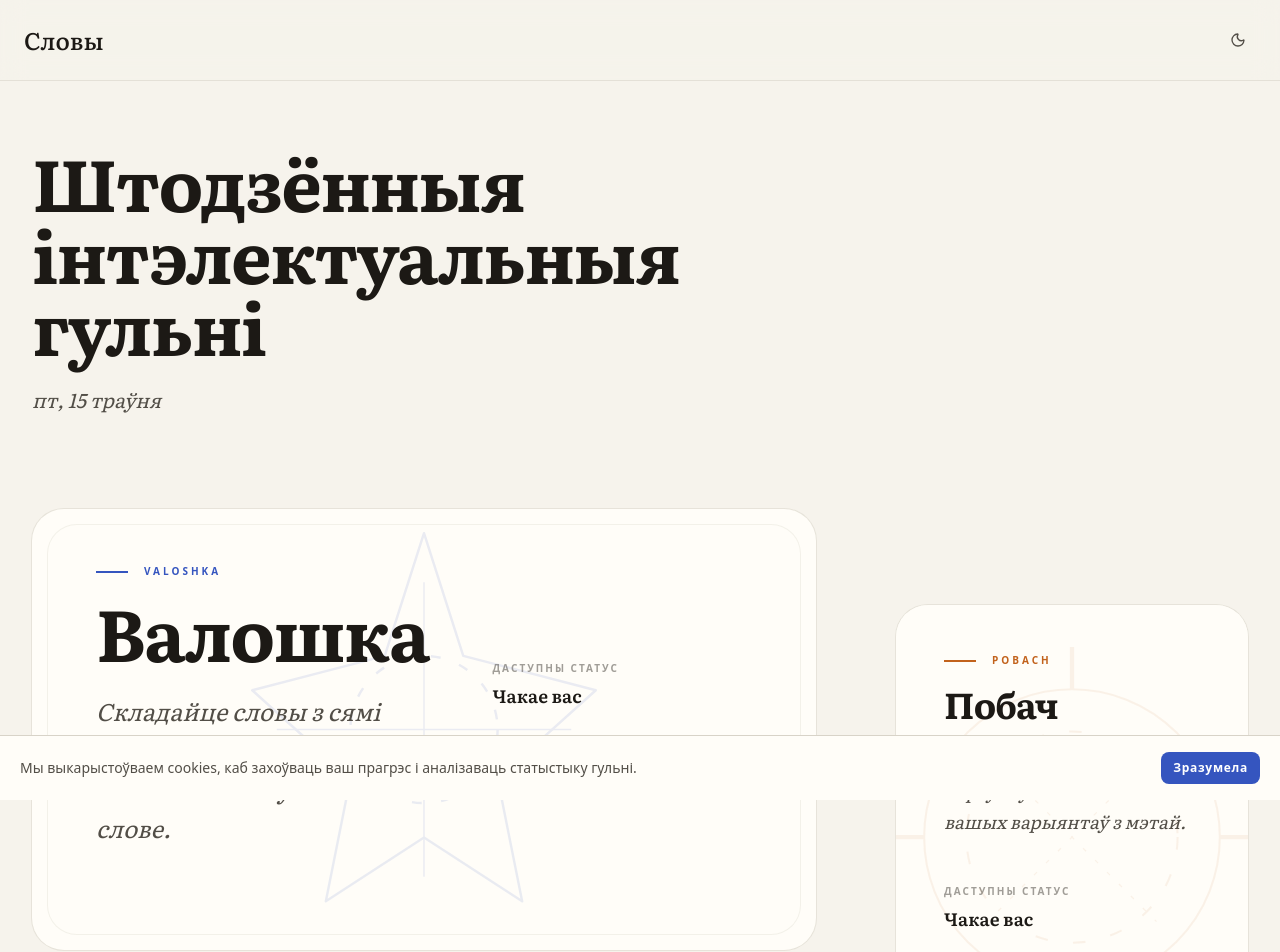
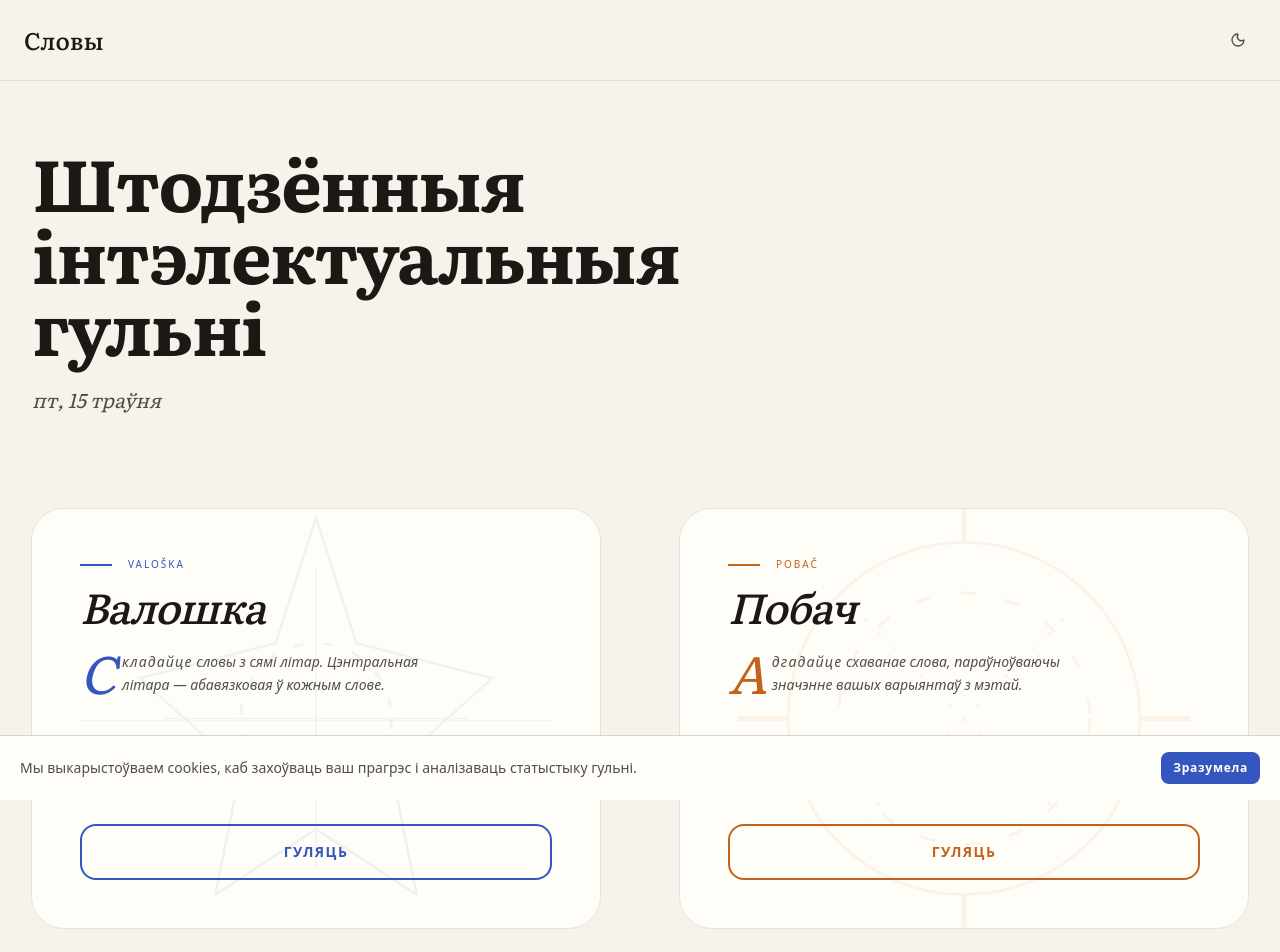
Before and after one commit to alesdrobysh/slovy.games, a Next.js app: page / in a window 1280 px wide. Shown: the top 952 px of the page. Built offline with nearby package versions, Linux system fonts and the light colour scheme; a web font is replaced by a local one.

Commit message:
feat: enhance GameCard component with status handling and update related stories; refactor layout and styles across various components

```diff
--- a/next.config.ts
+++ b/next.config.ts
@@ -4,6 +4,7 @@ const nextConfig: NextConfig = {
 	reactCompiler: true,
 	transpilePackages: ["belmorph"],
 	skipTrailingSlashRedirect: true,
+
 	async rewrites() {
 		return [
 			{
--- a/src/app/page.tsx
+++ b/src/app/page.tsx
@@ -47,23 +47,13 @@ export default function HubPage() {
 			>
 				{games.map((game, i) => {
 					const status = hub.statuses.get(game.id);
-					const isFirst = i === 0;
 					return (
-						<div
-							key={game.id}
-							className={`${
-								isFirst
-									? "lg:col-span-8 lg:aspect-video"
-									: "lg:col-span-4 lg:mt-24"
-							}`}
-						>
+						<div key={game.id} className="lg:col-span-6">
 							<GameCard
 								game={game}
-								hasPlayedToday={status?.hasPlayedToday ?? false}
+								status={status?.status ?? "not_started"}
 								progressText={status?.progressText}
-								ctaLabel={status?.ctaLabel}
 								delay={i * 150}
-								featured={isFirst}
 							/>
 						</div>
 					);
--- a/src/games/pobach/lib/stats.ts
+++ b/src/games/pobach/lib/stats.ts
@@ -83,7 +83,7 @@ export function calculateDistribution(
 function pluralizeDays(count: number): string {
 	const pr = new Intl.PluralRules("be-BY");
 	const rule = pr.select(count);
-	const forms = {
+	const forms: Record<string, string> = {
 		one: "дзень",
 		few: "дні",
 		many: "дзён",
--- a/src/games/pobach/lib/utils.ts
+++ b/src/games/pobach/lib/utils.ts
@@ -5,7 +5,7 @@ const pr = new Intl.PluralRules("be-BY");
  */
 export function pluralizeForm(
 	count: number,
-	forms: { one: string; few: string; many: string }
+	forms: Record<string, string>
 ): string {
 	const rule = pr.select(count);
 	return forms[rule] || forms.many;
--- a/src/shared/components/GameCard.tsx
+++ b/src/shared/components/GameCard.tsx
@@ -2,21 +2,28 @@
 
 import Link from "next/link";
 import type { GameInfo } from "@/shared/types";
+import { Typography } from "@/shared/components/ui/Typography";
+
+export type GameCardStatus = "not_started" | "in_progress" | "won" | "given_up";
+
+const CTA_LABEL: Record<GameCardStatus, string> = {
+	not_started: "Гуляць",
+	in_progress: "Працягнуць",
+	won: "Вынік",
+	given_up: "Вынік",
+};
 
 interface GameCardProps {
 	game: GameInfo;
-	hasPlayedToday: boolean;
+	status: GameCardStatus;
 	progressText?: string;
-	ctaLabel?: string;
 	delay?: number;
-	featured?: boolean;
 }
 
-function GameIllustration({ gameId, className, featured }: { gameId: string; className?: string; featured?: boolean }) {
-	const opacityClass = featured ? "opacity-10 dark:opacity-20" : "opacity-[0.07] dark:opacity-[0.15]";
+function GameIllustration({ gameId, className }: { gameId: string; className?: string }) {
 	if (gameId === "valoshka") {
 		return (
-			<svg viewBox="0 0 100 100" className={`${className} ${opacityClass}`} fill="none" xmlns="http://www.w3.org/2000/svg">
+			<svg viewBox="0 0 100 100" className={`${className} opacity-[0.07] dark:opacity-[0.15]`} fill="none" xmlns="http://www.w3.org/2000/svg">
 				<path d="M50 10 L58 35 L85 42 L65 60 L70 85 L50 72 L30 85 L35 60 L15 42 L42 35 Z" stroke="currentColor" strokeWidth="0.5" strokeLinejoin="round" className="text-valoshka" />
 				<circle cx="50" cy="50" r="15" stroke="currentColor" strokeWidth="0.5" strokeDasharray="2 4" className="text-valoshka" />
 				<path d="M50 20 V80 M20 50 H80" stroke="currentColor" strokeWidth="0.3" className="text-valoshka" />
@@ -25,7 +32,7 @@ function GameIllustration({ gameId, className, featured }: { gameId: string; cla
 	}
 	if (gameId === "pobach") {
 		return (
-			<svg viewBox="0 0 100 100" className={`${className} ${opacityClass}`} fill="none" xmlns="http://www.w3.org/2000/svg">
+			<svg viewBox="0 0 100 100" className={`${className} opacity-[0.07] dark:opacity-[0.15]`} fill="none" xmlns="http://www.w3.org/2000/svg">
 				<circle cx="50" cy="50" r="35" stroke="currentColor" strokeWidth="0.5" className="text-pobach" />
 				<circle cx="50" cy="50" r="25" stroke="currentColor" strokeWidth="0.5" strokeDasharray="3 6" className="text-pobach" />
 				<path d="M50 5 L50 15 M95 50 L85 50 M50 95 L50 85 M5 50 L15 50" stroke="currentColor" strokeWidth="1" className="text-pobach" />
@@ -38,73 +45,77 @@ function GameIllustration({ gameId, className, featured }: { gameId: string; cla
 
 export function GameCard({
 	game,
-	hasPlayedToday,
-	progressText,
-	ctaLabel = "Гуляць",
+	status,
+	progressText = "Чакае вас",
 	delay = 0,
-	featured = false,
 }: GameCardProps) {
-	const isCompleted = ctaLabel === "Вынік";
+	const isCompleted = status === "won" || status === "given_up";
+	const ctaLabel = CTA_LABEL[status];
 	const isPobach = game.id === "pobach";
 	const accentBg = isPobach ? "bg-pobach" : "bg-valoshka";
 	const accentText = isPobach ? "text-pobach" : "text-valoshka";
-	const accentSoft = isPobach ? "bg-pobach-soft" : "bg-valoshka-soft";
 
 	return (
 		<Link
 			href={game.path}
-			className={`group relative flex flex-col bg-card ring-1 ring-rule/50 rounded-[2rem] overflow-hidden transition-all duration-500 hover:shadow-2xl hover:shadow-ink/10 hover:ring-ink/30 focus-visible:outline-none focus-visible:ring-2 focus-visible:ring-valoshka/30 focus-visible:ring-offset-4 focus-visible:ring-offset-paper animate-fade-in-up no-underline h-full ${
-				featured ? "sm:p-4" : ""
-			}`}
+			className="group relative flex flex-col bg-card ring-1 ring-rule/50 rounded-4xl overflow-hidden transition-all duration-500 hover:shadow-2xl hover:shadow-ink/10 hover:ring-ink/30 focus-visible:outline-none focus-visible:ring-2 focus-visible:ring-valoshka/30 focus-visible:ring-offset-4 focus-visible:ring-offset-paper animate-fade-in-up no-underline h-full"
 			style={{ animationDelay: `${delay}ms` }}
 		>
 			<div className="absolute inset-0 bg-paper/30 opacity-0 group-hover:opacity-100 transition-opacity duration-500" />
 
-			<div className={`relative flex flex-col h-full bg-card ring-1 ring-rule/30 rounded-[1.8rem] overflow-hidden transition-transform duration-500 group-hover:scale-[0.99]`}>
+			<div className="relative flex flex-col h-full bg-card ring-1 ring-rule/30 rounded-3xl overflow-hidden transition-transform duration-500 group-hover:scale-[0.99]">
 				{/* Background Illustration */}
 				<div className="absolute top-1/2 left-1/2 -translate-x-1/2 -translate-y-1/2 w-full h-full pointer-events-none overflow-hidden">
-					<GameIllustration gameId={game.id} featured={featured} className={`w-[120%] h-[120%] absolute top-1/2 left-1/2 -translate-x-1/2 -translate-y-1/2 transform transition-all duration-[2000ms] ease-out group-hover:scale-110 group-hover:rotate-6`} />
+					<GameIllustration gameId={game.id} className="w-[120%] h-[120%] absolute top-1/2 left-1/2 -translate-x-1/2 -translate-y-1/2 transform transition-all duration-2000 ease-out group-hover:scale-110 group-hover:rotate-6" />
 				</div>
 
-				<div className={`p-8 sm:p-12 flex flex-col h-full relative z-10 ${featured ? "lg:flex-row lg:items-center lg:gap-16" : ""}`}>
-					<div className={featured ? "lg:flex-1" : ""}>
-						<div className="flex items-center gap-4 mb-4">
-							<span className={`w-8 h-[2px] ${accentBg}`} />
-							<span className={`text-[10px] uppercase tracking-[0.3em] font-bold ${accentText}`}>
-								{game.id}
-							</span>
+				<div className="p-inset-xl sm:p-inset-2xl flex flex-col h-full relative z-10">
+					<div className="flex-1 min-w-0 pb-inset-lg">
+						<div className="flex items-center gap-flow-lg mb-flow-lg">
+							<span className={`w-8 h-0.5 ${accentBg}`} />
+							<Typography variant="overline" as="span" className={accentText}>
+								{game.name}
+							</Typography>
 						</div>
 
-						<h2 className={`font-display font-bold tracking-tight text-ink mb-6 group-hover:text-ink transition-colors ${
-							featured ? "text-5xl sm:text-6xl lg:text-7xl" : "text-3xl sm:text-4xl"
-						}`}>
-							{game.nameBel}
-						</h2>
+						<div className="flex flex-col gap-inset-lg">
+							<Typography
+								variant="title"
+								as="h2"
+								className="text-ink group-hover:text-ink transition-colors"
+							>
+								{game.nameBel}
+							</Typography>
 
-						<p className={`text-ink-muted leading-relaxed mb-12 max-w-[45ch] font-display italic ${
-							featured ? "text-xl sm:text-2xl" : "text-base sm:text-lg"
-						}`}>
-							{game.description}
-						</p>
+							<Typography
+								variant="caption"
+								as="p"
+								dropCap
+								game={isPobach ? "pobach" : "valoshka"}
+								className="text-ink-muted max-w-[45ch] overflow-hidden"
+							>
+								{game.description}
+							</Typography>
+						</div>
 					</div>
 
-					<div className={`mt-auto ${featured ? "lg:mt-0 lg:w-72 lg:shrink-0" : ""}`}>
-						<div className="mb-8 flex items-center justify-between">
-							<div className="flex flex-col">
-								<span className="text-[10px] uppercase tracking-[0.2em] text-ink-soft mb-1.5 font-bold">
-									{hasPlayedToday ? "Ваш вынік" : "Даступны статус"}
-								</span>
-								<span className="font-display text-lg font-semibold text-ink">
-									{progressText || "Чакае вас"}
-								</span>
+					<div className="border-t border-rule/20 pt-inset-lg">
+						<div className="mb-inset-xl flex items-center justify-between">
+							<div className="flex flex-col gap-flow-sm">
+								<Typography variant="overline" as="span" className="text-ink-soft">
+									{isCompleted ? "Вынік" : "Статус"}
+								</Typography>
+								<Typography variant="body" as="span" className="text-ink">
+									{progressText}
+								</Typography>
 							</div>
 							{isCompleted && (
-								<span className={`w-3 h-3 rounded-full ${accentBg} shadow-[0_0_12px_rgba(0,0,0,0.1)] ${accentBg === "bg-valoshka" ? "shadow-valoshka/30" : "shadow-pobach/30"}`} />
+								<span className={`w-3 h-3 rounded-full ${accentBg} shadow-sm ${accentBg === "bg-valoshka" ? "shadow-valoshka/30" : "shadow-pobach/30"}`} />
 							)}
 						</div>
 
 						<span
-							className={`flex items-center justify-center w-full px-8 py-4 rounded-2xl text-sm font-bold tracking-widest uppercase transition-all duration-300 border-2 ${
+							className={`flex items-center justify-center w-full px-inset-xl py-flow-lg rounded-2xl text-sm font-bold tracking-widest uppercase transition-all duration-300 border-2 ${
 								isCompleted
 									? "bg-secondary/50 border-rule text-ink hover:bg-rule"
 									: `${isPobach ? "border-pobach text-pobach hover:bg-pobach hover:text-white" : "border-valoshka text-valoshka hover:bg-valoshka hover:text-white"}`
--- a/src/shared/components/ui/Typography.tsx
+++ b/src/shared/components/ui/Typography.tsx
@@ -2,6 +2,7 @@ import type { CSSProperties, ElementType, ReactNode } from 'react';
 
 export type TypographyVariant =
   | 'display'
+  | 'titleHero'
   | 'title'
   | 'heading'
   | 'overline'
@@ -24,6 +25,18 @@ const VARIANTS: Record<TypographyVariant, VariantConfig> = {
       fontStyle: 'italic',
       fontWeight: 400,
       fontSize: 'clamp(80px, 16vw, 140px)',
+      lineHeight: 0.9,
+      letterSpacing: '-0.03em',
+      margin: 0,
+    },
+  },
+  titleHero: {
+    tag: 'h2',
+    style: {
+      fontFamily: D,
+      fontStyle: 'italic',
+      fontWeight: 500,
+      fontSize: 'clamp(48px, 7vw, 72px)',
       lineHeight: 0.9,
       letterSpacing: '-0.03em',
       margin: 0,
@@ -128,9 +141,22 @@ export function Typography({
     .filter(Boolean)
     .join(' ') || undefined;
 
+  let content = children;
+  if (dropCap && typeof children === 'string') {
+    const spaceIdx = children.indexOf(' ');
+    if (spaceIdx !== -1) {
+      content = (
+        <>
+          <span className="drop-cap-first-word">{children.slice(0, spaceIdx)}</span>
+          {children.slice(spaceIdx)}
+        </>
+      );
+    }
+  }
+
   return (
     <Tag style={combinedStyle} className={classes} {...rest}>
-      {children}
+      {content}
     </Tag>
   );
 }
--- a/src/shared/components/ui/index.ts
+++ b/src/shared/components/ui/index.ts
@@ -8,7 +8,5 @@ export type { ModalProps } from "./Modal";
 export { Modal } from "./Modal";
 export type { StatCardProps } from "./StatCard";
 export { StatCard } from "./StatCard";
-export type { ToastProps } from "./Toast";
-export { Toast } from "./Toast";
 export type { TypographyProps, TypographyVariant } from "./Typography";
 export { Typography } from "./Typography";
--- a/src/shared/hooks/useHubState.ts
+++ b/src/shared/hooks/useHubState.ts
@@ -2,19 +2,16 @@
 
 import { useEffect, useState } from "react";
 import type { GameInfo } from "@/shared/types";
+import type { GameCardStatus } from "@/shared/components/GameCard";
 
 /** Per-game status extracted from localStorage */
 export interface GameHubStatus {
 	/** The game this status is for */
 	gameId: string;
-	/** User has completed today's puzzle */
-	hasPlayedToday: boolean;
-	/** User started but hasn't finished (only Pobach tracks this) */
-	isInProgress: boolean;
+	/** Game play state */
+	status: GameCardStatus;
 	/** Human-readable progress line, e.g. "12 слоў знойдзена" — empty if no progress */
 	progressText: string;
-	/** What the action button should say */
-	ctaLabel: string;
 }
 
 /** Aggregated hub state for both games */
@@ -223,43 +220,27 @@ function buildGameStatusFromRaw(
 	p: ReturnType<typeof getPobachStatus>
 ): GameHubStatus {
 	if (game.id === "valoshka") {
-		let progressText = "";
-		let ctaLabel = "Гуляць";
-
-		if (v.hasPlayedToday && v.foundWords > 0) {
-			progressText = `${v.foundWords} слоў знойдзена`;
-			ctaLabel = "Працягнуць";
-		}
-
+		const inProgress = v.hasPlayedToday && v.foundWords > 0;
 		return {
 			gameId: "valoshka",
-			hasPlayedToday: v.hasPlayedToday,
-			isInProgress: false,
-			progressText,
-			ctaLabel,
+			status: inProgress ? "in_progress" : "not_started",
+			progressText: inProgress ? `${v.foundWords} слоў знойдзена` : "Чакае вас",
 		};
 	}
 
 	// Pobach
+	let status: GameCardStatus = "not_started";
 	let progressText = "";
-	let ctaLabel = "Гуляць";
 
 	if (p.won) {
-		progressText =
-			p.attempts > 0 ? `Разгадана за ${p.attempts} спроб` : "Разгадана";
-		ctaLabel = "Вынік";
+		status = "won";
+		progressText = p.attempts > 0 ? `Разгадана за ${p.attempts} спроб` : "Разгадана";
 	} else if (p.isInProgress) {
-		progressText = p.guessCount > 0 ? `Здагадка №${p.guessCount + 1}` : "";
-		ctaLabel = "Працягнуць";
+		status = "in_progress";
+		progressText = p.guessCount > 0 ? `Знойдзена слова нумар  {p.guessCount + 1}` : "";
 	}
 
-	return {
-		gameId: "pobach",
-		hasPlayedToday: p.hasPlayedToday,
-		isInProgress: p.isInProgress,
-		progressText,
-		ctaLabel,
-	};
+	return { gameId: "pobach", status, progressText };
 }
 
 /** Read localStorage once and return the full hub state.
@@ -305,10 +286,8 @@ function emptyHubState(games: GameInfo[]): HubState {
 	for (const game of games) {
 		statuses.set(game.id, {
 			gameId: game.id,
-			hasPlayedToday: false,
-			isInProgress: false,
-			progressText: "",
-			ctaLabel: "Гуляць",
+			status: "not_started",
+			progressText: "Чакае вас",
 		});
 	}
 	return {
--- a/src/shared/tokens/index.css
+++ b/src/shared/tokens/index.css
@@ -6,10 +6,12 @@
 /* Insets: padding inside UI components                           */
 /* Flow:   gap between sibling elements                           */
 :root {
-	--space-inset-xs: 0.5rem;     /*  8px — tight badge / chip       */
-	--space-inset-sm: 0.75rem;    /* 12px — small control padding    */
-	--space-inset-md: 1.25rem;    /* 20px — card surface (≈ p-5)     */
-	--space-inset-lg: 1.5rem;     /* 24px — panel / modal (≈ px-6)   */
+	--space-inset-xs:  0.5rem;     /*  8px — tight badge / chip       */
+	--space-inset-sm:  0.75rem;    /* 12px — small control padding    */
+	--space-inset-md:  1.25rem;    /* 20px — card surface (≈ p-5)     */
+	--space-inset-lg:  1.5rem;     /* 24px — panel / modal (≈ px-6)   */
+	--space-inset-xl:  2rem;       /* 32px — card content padding      */
+	--space-inset-2xl: 3rem;       /* 48px — card content padding (sm) */
 
 	--space-flow-xs:  0.25rem;    /*  4px — icon + label             */
 	--space-flow-sm:  0.5rem;     /*  8px — tight sibling gap        */
@@ -120,6 +122,8 @@
 	--spacing-inset-sm:     var(--space-inset-sm);
 	--spacing-inset-md:     var(--space-inset-md);
 	--spacing-inset-lg:     var(--space-inset-lg);
+	--spacing-inset-xl:     var(--space-inset-xl);
+	--spacing-inset-2xl:    var(--space-inset-2xl);
 	--spacing-flow-xs:      var(--space-flow-xs);
 	--spacing-flow-sm:      var(--space-flow-sm);
 	--spacing-flow-md:      var(--space-flow-md);
@@ -136,7 +140,7 @@
 	font-family: var(--font-d);
 	font-style: italic;
 	float: left;
-	font-size: 3.4em;
+	font-size: 3.75em;
 	line-height: 0.75;
 	padding-right: 0.08em;
 	margin-top: 0.04em;
@@ -151,6 +155,11 @@
 	color: var(--valoshka);
 }
 
+.typo-drop-cap .drop-cap-first-word {
+	font-variant: small-caps;
+	letter-spacing: 0.08em;
+}
+
 /* ================================================================
    Game theme contexts
    ================================================================ */
--- a/src/shared/types/index.ts
+++ b/src/shared/types/index.ts
@@ -25,7 +25,7 @@ export interface HubGameStatus {
 export const GAMES: GameInfo[] = [
 	{
 		id: "valoshka",
-		name: "Valoshka",
+		name: "Valoška",
 		nameBel: "Валошка",
 		description:
 			"Складайце словы з сямі літар. Цэнтральная літара — абавязковая ў кожным слове.",
@@ -38,7 +38,7 @@ export const GAMES: GameInfo[] = [
 	},
 	{
 		id: "pobach",
-		name: "Pobach",
+		name: "Pobač",
 		nameBel: "Побач",
 		description:
 			"Адгадайце схаванае слова, параўноўваючы значэнне вашых варыянтаў з мэтай.",
```
Also changed, not shown: src/shared/hooks/useShare.ts (+8 -3 lines), 2 other files (tests, documents, lock files or other folders).
